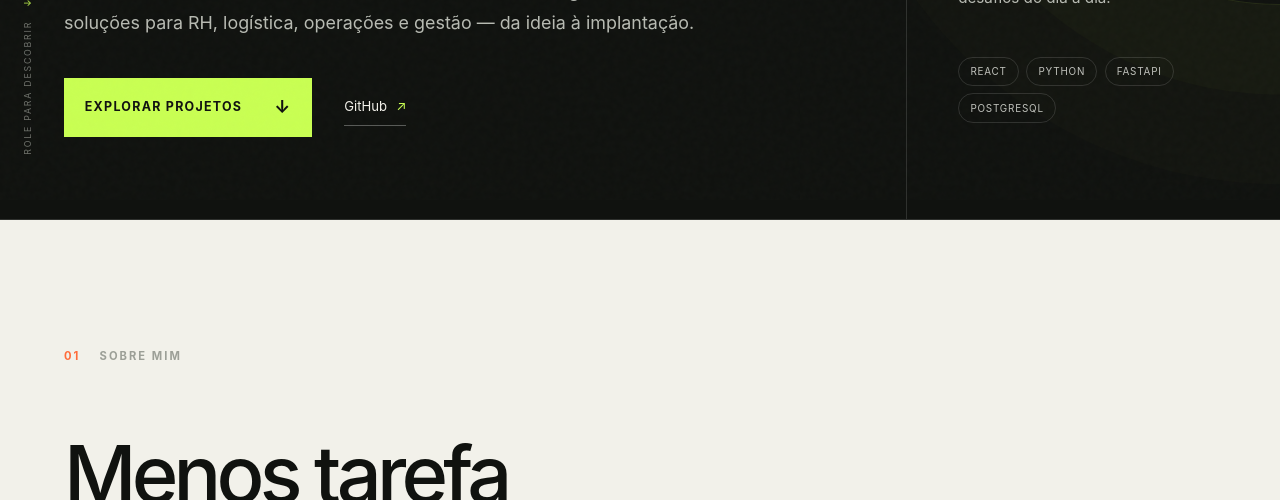
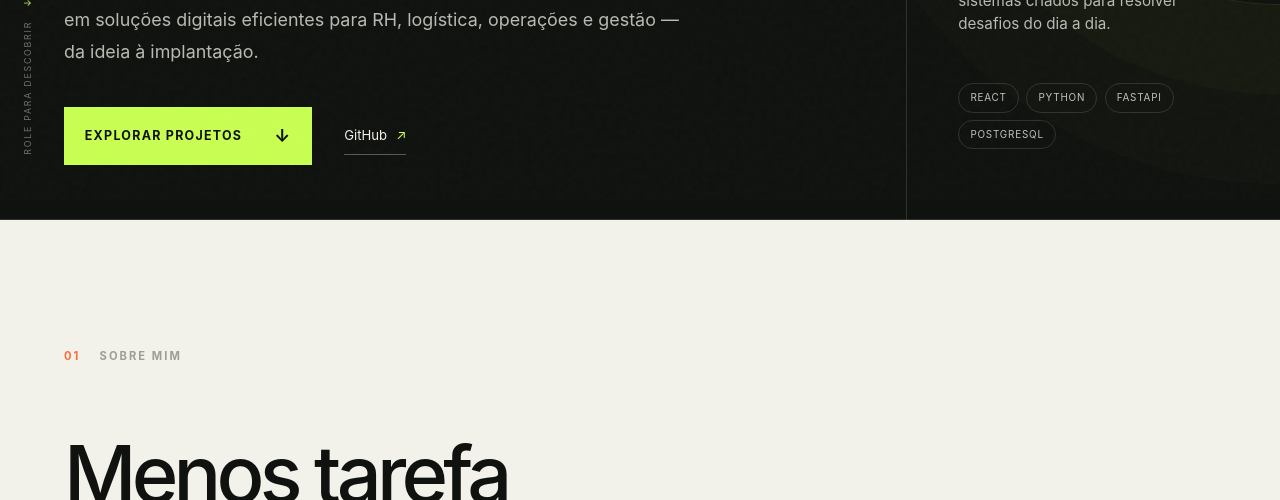
Before and after one commit to iannvictor1/portfolio, a plain HTML site: page index.html in a window 1280 px wide. Shown: the part 600-1100 px from the top of the page. Drawn offline with Linux system fonts and the light colour scheme.

Commit message:
alteração

```diff
--- a/index.html
+++ b/index.html
@@ -3,7 +3,7 @@
   <head>
     <meta charset="UTF-8" />
     <meta name="viewport" content="width=device-width, initial-scale=1.0" />
-    <meta name="description" content="Portfólio de Iann Victor — sistemas web e automações desenvolvidos durante o estágio." />
+    <meta name="description" content="Portfólio de Iann Victor — sistemas web e automações que transformam processos em soluções eficientes." />
     <meta name="theme-color" content="#10120f" />
     <title>Iann Victor — Portfólio</title>
     <link rel="icon" href="favicon.svg" type="image/svg+xml" />
@@ -35,7 +35,7 @@
         <div class="hero-copy reveal">
           <div class="eyebrow"><i></i> Desenvolvimento & automação</div>
           <h1>Transformo processos <em>reais</em> em sistemas que funcionam.</h1>
-          <p>Sou Iann Victor, desenvolvedor full stack. Durante meu estágio, crio soluções para RH, logística, operações e gestão — da ideia à implantação.</p>
+          <p>Sou Iann Victor, desenvolvedor full stack. Transformo desafios do dia a dia em soluções digitais eficientes para RH, logística, operações e gestão — da ideia à implantação.</p>
           <div class="hero-actions">
             <a class="button primary" href="#projetos">Explorar projetos <span aria-hidden="true">↓</span></a>
             <a class="text-link" href="https://github.com/iannvictor1" target="_blank" rel="noreferrer">GitHub <span aria-hidden="true">↗</span></a>
```
